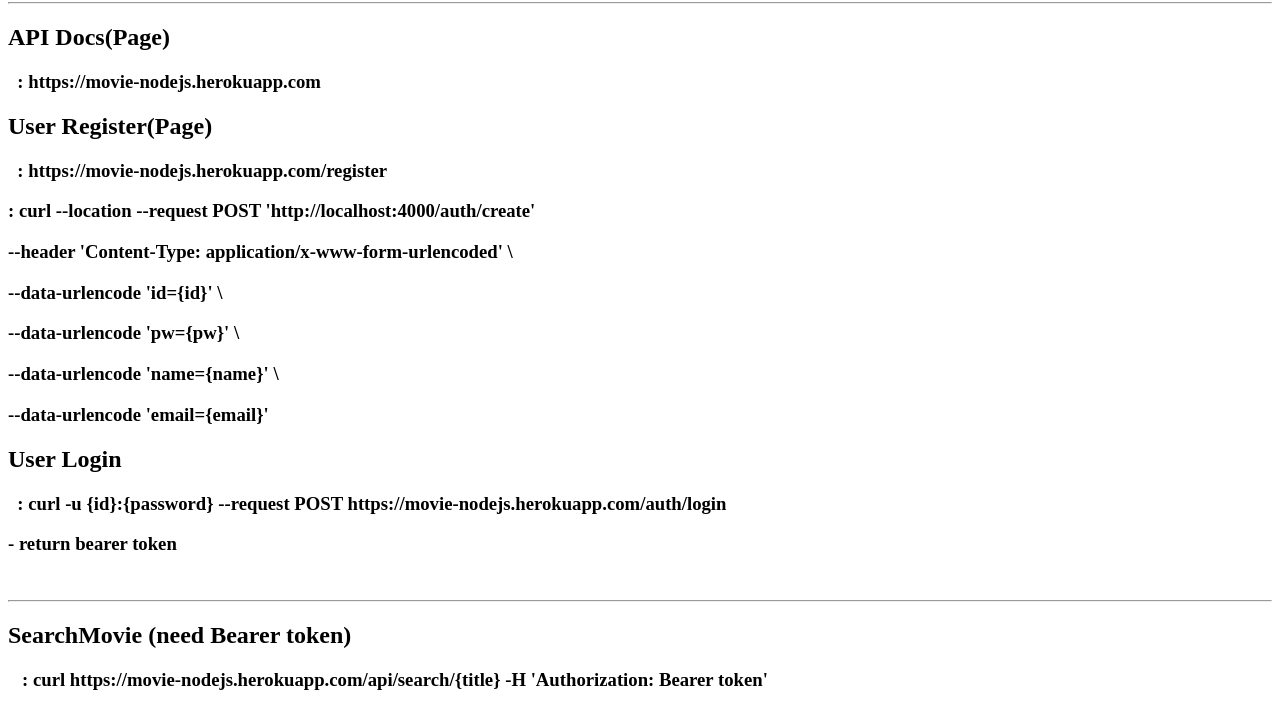
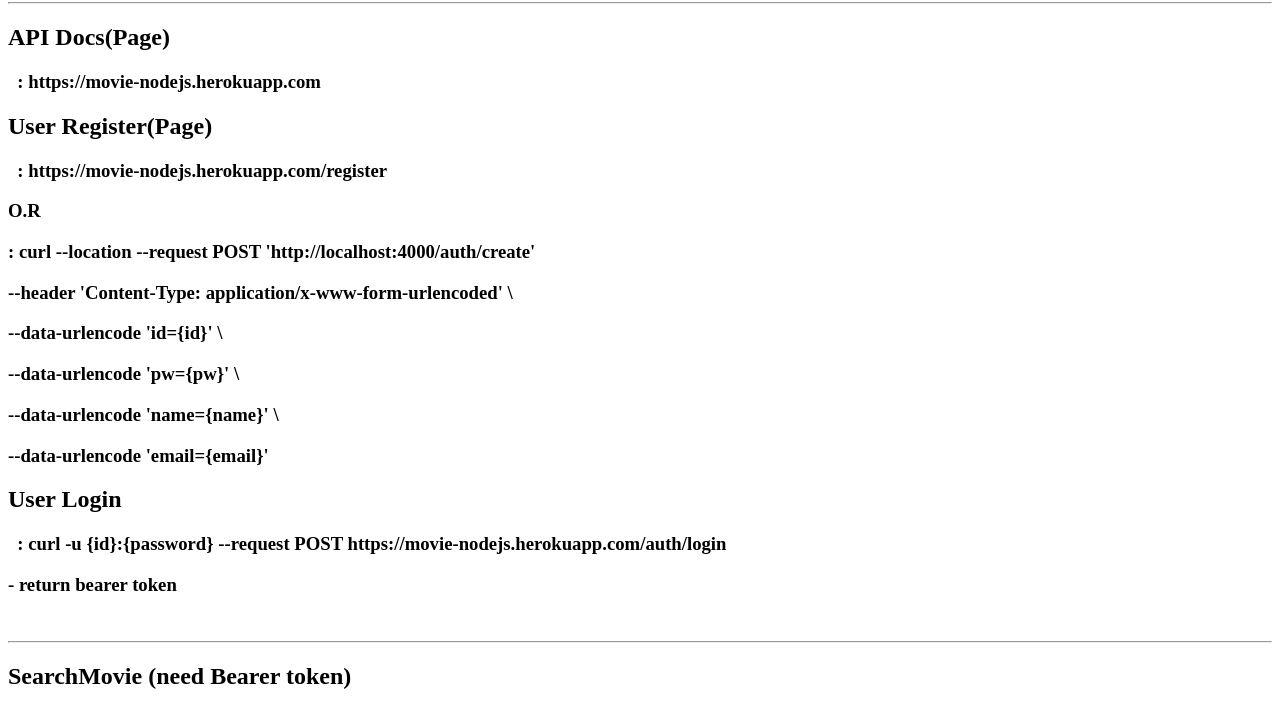
Before and after one commit to deokgoo/nodejs-toy-exampleServer, a website: page views/docs.html in a window 1280 px wide. Shown: the part 78-785 px from the top of the page. Drawn offline with Linux system fonts and the light colour scheme.

Commit message:
cosmetic change

```diff
--- a/views/docs.html
+++ b/views/docs.html
@@ -14,6 +14,7 @@
     <h3>&nbsp; : https://movie-nodejs.herokuapp.com</h3>
     <h2>User Register(Page)</h2>
     <h3>&nbsp; : https://movie-nodejs.herokuapp.com/register</h3>
+    <h3>    O.R </h3>
     <h3>  : curl --location --request POST 'http://localhost:4000/auth/create' </h3>
     <h3>    --header 'Content-Type: application/x-www-form-urlencoded' \ </h3>
     <h3>    --data-urlencode 'id={id}' \ </h3>
```
